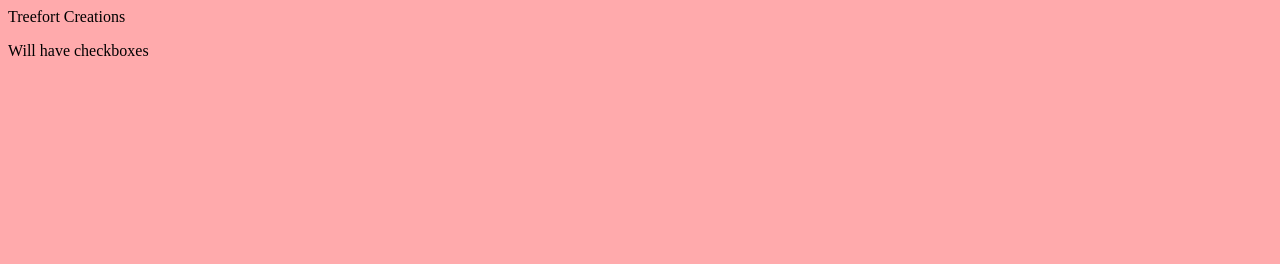
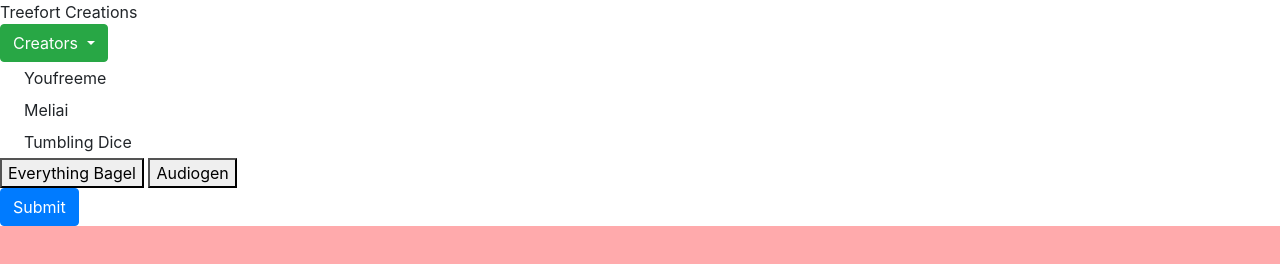
Before and after one commit to treefortforums/treefortforums.github.io, a plain HTML site: page index.html in a window 1280 px wide. Drawn offline with nearby package versions, Linux system fonts and the light colour scheme.

Commit message:
Update index.html

```diff
--- a/index.html
+++ b/index.html
@@ -2,6 +2,15 @@
 <html>
 <head>
 	<link rel = "stylesheet" href = "./styles.css" />
+
+	<!-- CSS only -->
+<link rel="stylesheet" href="https://stackpath.bootstrapcdn.com/bootstrap/4.5.0/css/bootstrap.min.css" integrity="sha384-9aIt2nRpC12Uk9gS9baDl411NQApFmC26EwAOH8WgZl5MYYxFfc+NcPb1dKGj7Sk" crossorigin="anonymous">
+
+<!-- JS, Popper.js, and jQuery -->
+<script src="https://code.jquery.com/jquery-3.5.1.slim.min.js" integrity="sha384-DfXdz2htPH0lsSSs5nCTpuj/zy4C+OGpamoFVy38MVBnE+IbbVYUew+OrCXaRkfj" crossorigin="anonymous"></script>
+<script src="https://cdn.jsdelivr.net/npm/popper.js@1.16.0/dist/umd/popper.min.js" integrity="sha384-Q6E9RHvbIyZFJoft+2mJbHaEWldlvI9IOYy5n3zV9zzTtmI3UksdQRVvoxMfooAo" crossorigin="anonymous"></script>
+<script src="https://stackpath.bootstrapcdn.com/bootstrap/4.5.0/js/bootstrap.min.js" integrity="sha384-OgVRvuATP1z7JjHLkuOU7Xw704+h835Lr+6QL9UvYjZE3Ipu6Tp75j7Bh/kR0JKI" crossorigin="anonymous"></script>
+
 	<title>Treefort Creators</title>
 </head>
 
@@ -13,7 +22,17 @@
 
 	<section>
 		<form>
-		  <p>Will have checkboxes</p>
+		<div class = "dropdown">
+		  <button class = "btn btn-success dropdown-toggle" type = "button" data-toggle="drowpdown" aria-haspopup="true" aria-expanded = "false">Creators
+		  </button>
+		  <button class= "dropdown-item" type = "button">Youfreeme</button>
+		  <button class = "dropdown-item" type = "button">Meliai</button>
+		  <button class = "dropdown-item" type = "button">Tumbling Dice</button>
+		  <button class = "drowpdown-item" type = "button">Everything Bagel</button>
+		  <button class = "dropwdown-item" type = "button">Audiogen</button>
+
+		 </div>
+		  <button class="btn btn-primary">Submit</button>
 		</form>
 	</section>
 </main>
```
